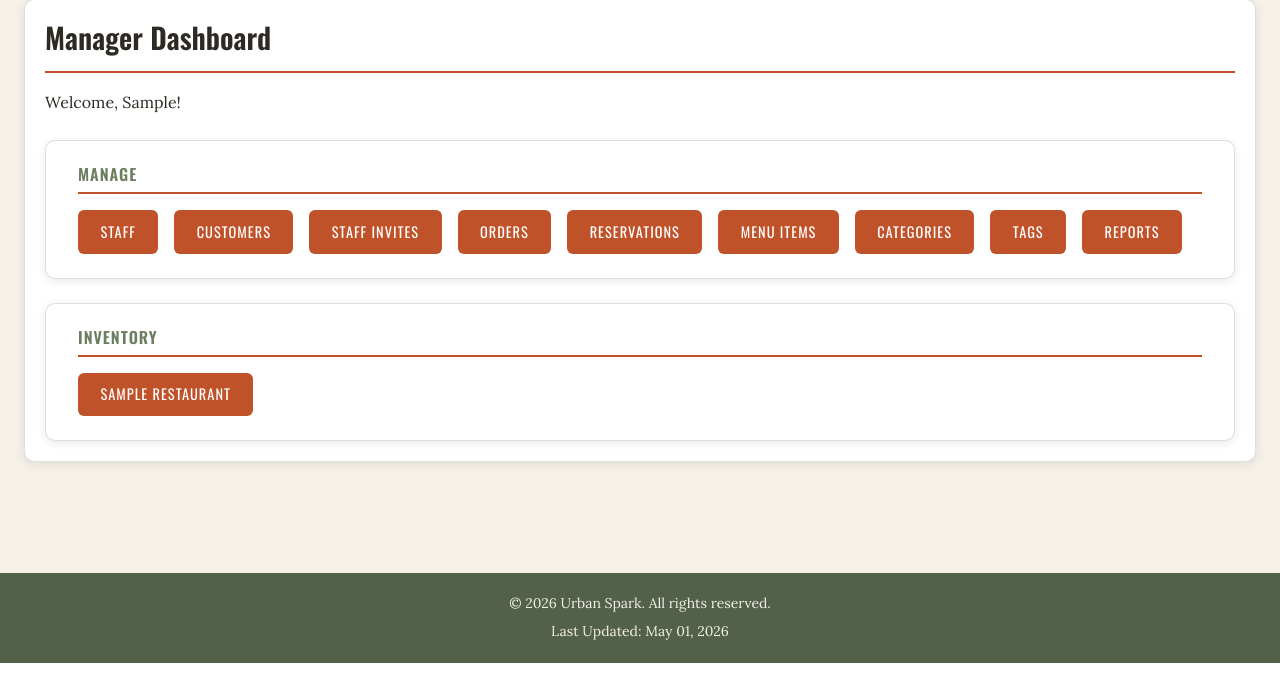
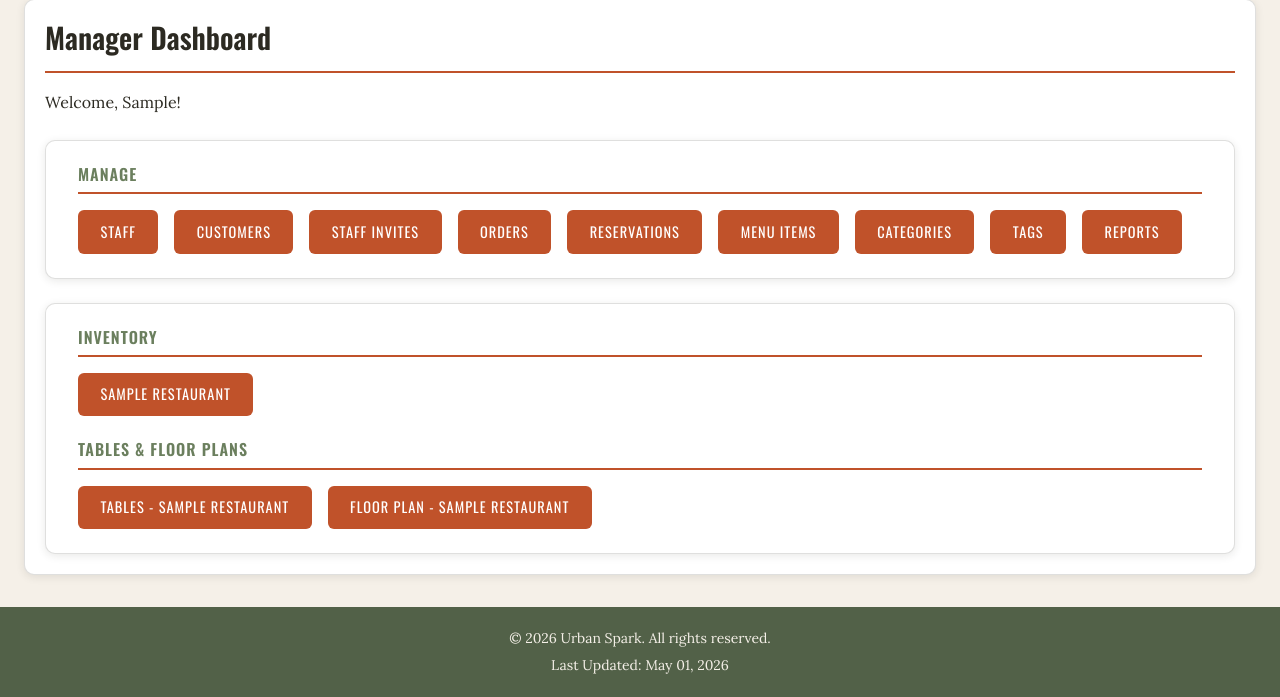
Before and after one commit to Web-Development-UAlberta/exsm-3943-3951-sp1-c-python-project-restaurant-scenario-python-project, a Django app: page /restaurant/manager/ in a window 1280 px wide. Shown: the part 137-834 px from the top of the page. Before the commit the page ends 800 px from the top, so only its background shows below. Run offline with Django 5.2, Linux system fonts and the light colour scheme; a user stored in the database is signed in; tables that the repository leaves empty hold one stand-in row (values such as "Sample post").

Commit message:
update css for manager view and owner view

```diff
--- a/Python_Project/restaurant/static/restaurant/style.css
+++ b/Python_Project/restaurant/static/restaurant/style.css
@@ -1248,6 +1248,7 @@ input[type="submit"]:active {
     border-radius: var(--radius-md);
     padding: 1.5rem 2rem;
     box-shadow: var(--shadow-sm);
+    margin-top: 1.5rem;
 }
 
 .quick-links h3 {
@@ -1282,6 +1283,10 @@ input[type="submit"]:active {
 .quick-links ul li a:hover {
     background-color: var(--sage-dark);
     color: var(--white);
+}
+
+.tables-floor-plans {
+    margin-top: 1.5rem;
 }
 
 
--- a/Python_Project/restaurant/templates/restaurant/manager_view.html
+++ b/Python_Project/restaurant/templates/restaurant/manager_view.html
@@ -14,8 +14,10 @@
 
     {# quick links to all manager accessible sections #}
     <section class="quick-links">
+
         <h3>Manage</h3>
         <ul>
+
             <li><a href="{% url 'staff_list' %}">Staff</a></li>
             <li><a href="{% url 'customer_list' %}">Customers</a></li>
             <li><a href="{% url 'staff_invite_list' %}">Staff Invites</a></li>
@@ -31,11 +33,18 @@
     {# inventory is scoped per restaurant, show a link for each active location #}
     {# restaurants context is passed from the manager_view in views.py #}
     {% if restaurants %}
-    <section class="quick-links" style="margin-top:1.5rem;">
+    <section class="quick-links">
         <h3>Inventory</h3>
         <ul>
             {% for restaurant in restaurants %}
                 <li><a href="{% url 'inventory_list' restaurant.pk %}">{{ restaurant.name }}</a></li>
+            {% endfor %}
+        </ul>
+        <h3 class="tables-floor-plans">Tables & Floor Plans</h3>
+        <ul>
+            {% for restaurant in restaurants %}
+                <li><a href="{% url 'table_list' restaurant.pk %}">Tables - {{ restaurant.name }}</a></li>
+                <li><a href="{% url 'table_layout_edit' restaurant.pk %}">Floor Plan - {{ restaurant.name }}</a></li>
             {% endfor %}
         </ul>
     </section>
--- a/Python_Project/restaurant/templates/restaurant/owner_view.html
+++ b/Python_Project/restaurant/templates/restaurant/owner_view.html
@@ -36,7 +36,7 @@
     {# inventory is scoped per restaurant, show a link for each active location #}
     {# restaurants context is passed from the owner_view in views.py #}
     {% if restaurants %}
-    <section class="quick-links" style="margin-top:1.5rem;">
+    <section class="quick-links">
         <h3>Inventory</h3>
         <ul>
             {% for restaurant in restaurants %}
```
